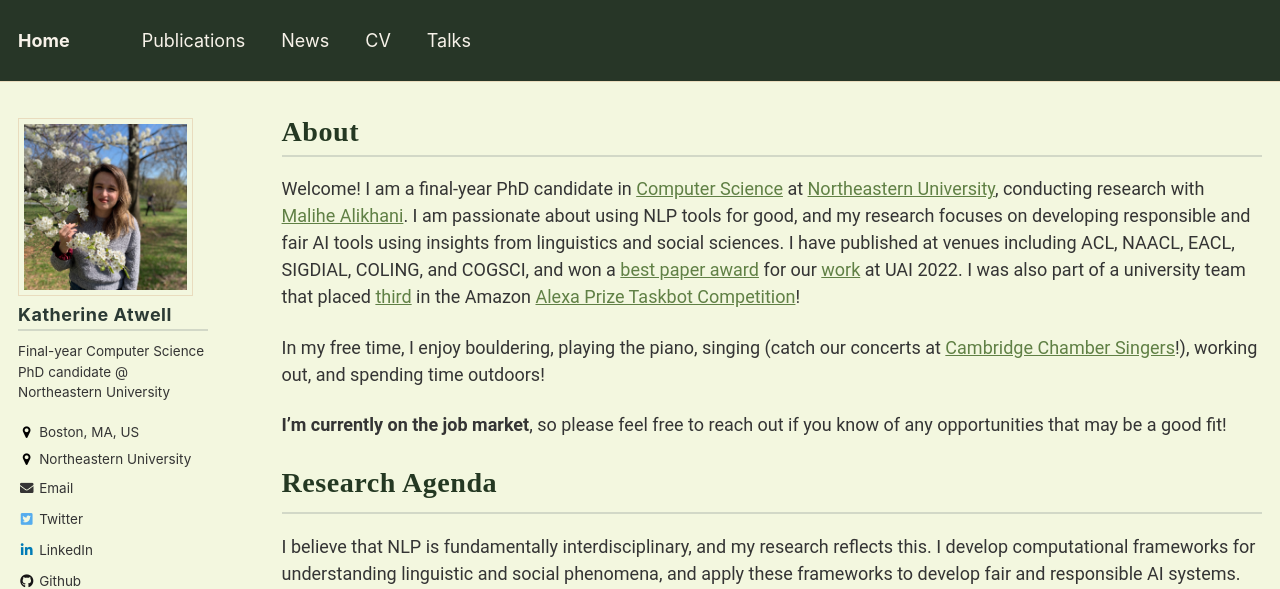
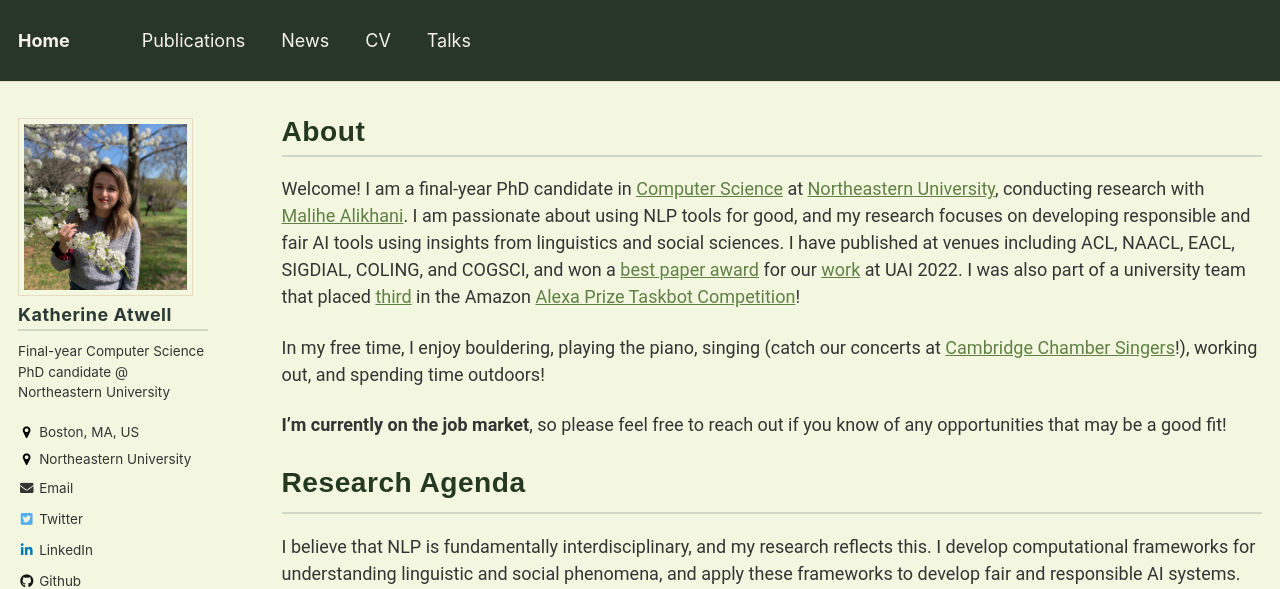
Before and after one commit to katherine-atwell/katherine-atwell.github.io, a Jekyll site: the page built from _pages/about.md, in a window 1280 px wide. Shown: the top 589 px of the page. Built offline with Jekyll 4.4.1, drawn with Linux system fonts in a browser that asks for light colours; nearby versions of some CDN libraries.

Commit message:
style changes

```diff
--- a/_pages/about.md
+++ b/_pages/about.md
@@ -15,7 +15,7 @@ In my free time, I enjoy bouldering, playing the piano, singing (catch our conce
 
 **I'm currently on the job market**, so please feel free to reach out if you know of any opportunities that may be a good fit!
 
-Research Agenda
+<span class="page__title"> Research Agenda </span>
 ======
 
 I believe that NLP is fundamentally interdisciplinary, and my research reflects this. I develop computational frameworks for understanding linguistic and social phenomena, and apply these frameworks to develop fair and responsible AI systems. Therefore, most of my current or past projects fall into one or more of the following categories: <b>Discourse and Pragmatics</b>, <b>Computational Social Science</b>, and <b>Responsible and Accessible AI</b>. Here are some examples of current and past projects:
--- a/_sass/_archive.scss
+++ b/_sass/_archive.scss
@@ -43,7 +43,7 @@
 .archive__item-title {
   margin-bottom: 0.25em;
   font-family: $sans-serif-narrow;
-  color: #b3be62;
+
   a + a {
     opacity: 0.5;
   }
--- a/_sass/_base.scss
+++ b/_sass/_base.scss
@@ -30,7 +30,7 @@ body {
 // }
 
 h1, h2, h3 {
-    font-family: 'Merriweather', serif; /* professional serif */
+    font-family: 'Poppins', sans-serif; //'Merriweather', serif; /* professional serif */
     font-weight: 700;
     color: #2b3a34; /* deep green-gray */
     letter-spacing: 0.5px;
```
